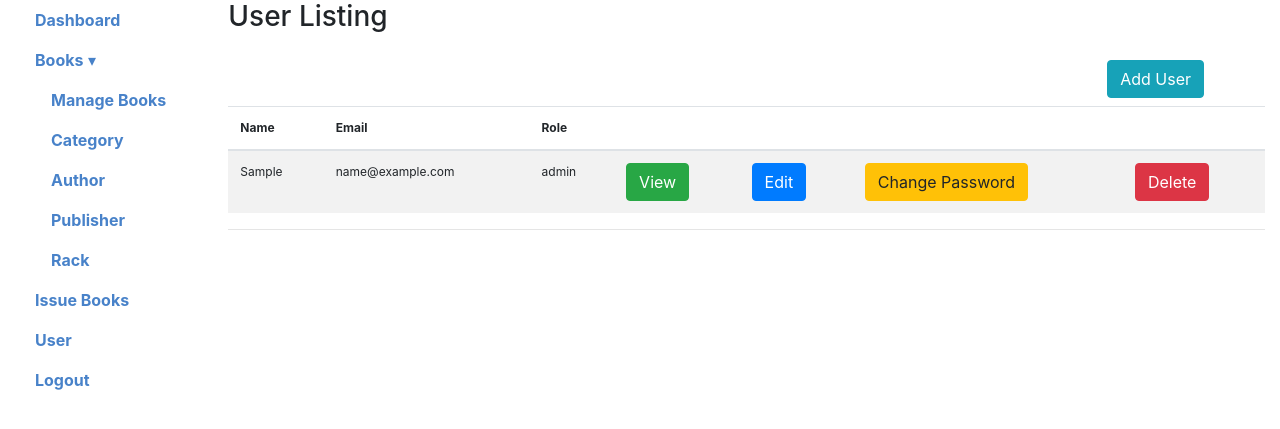
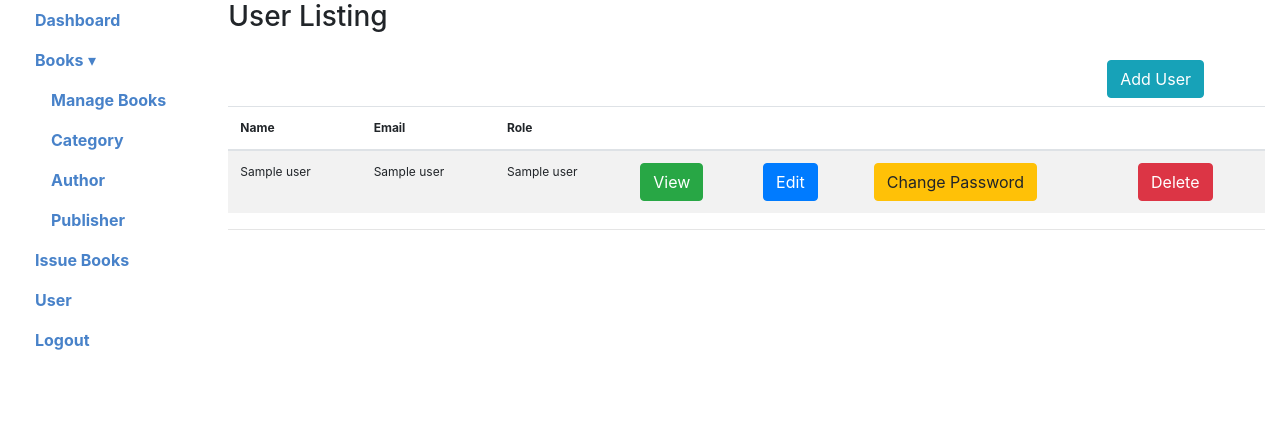
Before and after one commit to sachinbhumi7/library-system, a Flask app: page /users in a window 1280 px wide. Shown: the part 88-517 px from the top of the page. Run offline with Flask 3, Linux system fonts and the light colour scheme; the visitor is signed in with stand-in values (Sample User, id 1); a database or web service that is not in the repository returns one stand-in record (values such as "Sample title"); parts of the project's set-up code (start-up, migrations or seed data) failed here and were passed over; some libraries are stand-ins or nearby versions.

Commit message:
library system project

```diff
--- a/app.py
+++ b/app.py
@@ -33,7 +33,7 @@ def login():
             session['userid'] = user[0]  # Assuming user ID is the first column
             session['email'] = user[1]  # Assuming email is the second column
             session['name'] = user[2]  # Assuming name is the third column
-            session['role'] = user[3]  # Assuming role is the fourth column
+            session['role'] = user[4]  # Assuming role is the fourth column
             message = 'Logged in successfully!'
             conn.close()
             return redirect(url_for('dashboard'))
@@ -65,21 +65,21 @@ def save_user():
     if 'loggedin' in session:
         conn = get_db_connection()
         cursor = conn.cursor()
-        if request.method == 'POST' and 'role' in request.form and 'first_name' in request.form and 'last_name' in request.form and 'email' in request.form :
+        if request.method == 'POST' and 'role' in request.form and 'first_name' in request.form and 'email' in request.form :
 
             first_name = request.form['first_name']
-            last_name = request.form['last_name']
             email = request.form['email']
             role = request.form['role']
             action = request.form['action']
 
             if action == 'updateUser':
                 userId = request.form['userid']
-                cursor.execute('UPDATE "user" SET first_name = %s, last_name = %s, email = %s, role = %s WHERE id = %s', (first_name, last_name, email, role, userId))
+                cursor.execute('UPDATE "user" SET name = %s, email = %s, role = %s WHERE id = %s', (first_name, email, role, userId))
                 conn.commit()
             else:
                 password = request.form['password']
-                cursor.execute('INSERT INTO "user" (first_name, last_name, email, password, role) VALUES (%s, %s, %s, %s, %s)', (first_name, last_name, email, password, role))
+                print("hellooooo")
+                cursor.execute('INSERT INTO "user" (name, email, password, role) VALUES (%s, %s, %s, %s)', (first_name, email, password, role))
                 conn.commit()
 
             cursor.close()
@@ -339,7 +339,7 @@ def list_issue_book():
         cursor.execute('''
             SELECT issued_book.issuebookid, issued_book.issue_date_time, issued_book.expected_return_date,
             issued_book.return_date_time, issued_book.status, book.name AS book_name, book.isbn,
-            "user".first_name, "user".last_name
+            "user".name
             FROM issued_book
             LEFT JOIN book ON book.bookid = issued_book.bookid
             LEFT JOIN "user" ON "user".id = issued_book.userid
@@ -349,7 +349,7 @@ def list_issue_book():
         cursor.execute("SELECT bookid, name FROM book")
         books = cursor.fetchall()
 
-        cursor.execute("SELECT id, first_name, last_name FROM \"user\"")
+        cursor.execute("SELECT id, name FROM \"user\"")
         users = cursor.fetchall()
 
         cursor.close()
@@ -366,7 +366,7 @@ def save_issue_book():
         cursor.execute('''
             SELECT issued_book.issuebookid, issued_book.issue_date_time, issued_book.expected_return_date,
             issued_book.return_date_time, issued_book.status, book.name AS book_name, book.isbn,
-            "user".first_name, "user".last_name
+            "user".name
             FROM issued_book
             LEFT JOIN book ON book.bookid = issued_book.bookid
             LEFT JOIN "user" ON "user".id = issued_book.userid
@@ -415,7 +415,7 @@ def edit_issue_book():
         cursor.execute('''
             SELECT issued_book.issuebookid, issued_book.issue_date_time, issued_book.expected_return_date,
             issued_book.return_date_time, issued_book.bookid, issued_book.userid, issued_book.status,
-            book.name AS book_name, book.isbn, "user".first_name, "user".last_name
+            book.name AS book_name, book.isbn, "user".name
             FROM issued_book
             LEFT JOIN book ON book.bookid = issued_book.bookid
             LEFT JOIN "user" ON "user".id = issued_book.userid
@@ -426,7 +426,7 @@ def edit_issue_book():
         cursor.execute("SELECT bookid, name FROM book")
         books = cursor.fetchall()
 
-        cursor.execute("SELECT id, first_name, last_name FROM \"user\"")
+        cursor.execute("SELECT id, name FROM \"user\"")
         users = cursor.fetchall()
 
         cursor.close()
--- a/templates/left_menus.html
+++ b/templates/left_menus.html
@@ -8,7 +8,7 @@
 		<li class="nav-item"><a class="nav-link" href="{{ url_for('category')}}"><strong>Category</strong></a></li>
 		<li class="nav-item"><a class="nav-link" href="{{ url_for('author')}}"><strong>Author</strong></a></li>
 		<li class="nav-item"><a class="nav-link" href="{{ url_for('publisher')}}"><strong>Publisher</strong></a></li>
-		<li class="nav-item"><a class="nav-link" href="{{ url_for('rack')}}"><strong>Rack</strong></a></li>
+		<!-- <li class="nav-item"><a class="nav-link" href="{{ url_for('rack')}}"><strong>Rack</strong></a></li>	 -->
 	</ul>
 </li>
 <li class="nav-item"><a class="nav-link" href="{{ url_for('list_issue_book')}}"><strong>Issue Books</strong></a></li>
--- a/templates/login.html
+++ b/templates/login.html
@@ -6,9 +6,6 @@
       <div class="col-md-9 col-lg-10 main">
 		<h2>User Login</h2>
 		<form action="{{ url_for('login') }}" method="post">
-			{% if mesage is defined and mesage %}
-				<div class="alert alert-warning">{{ mesage }}</div>
-			{% endif %}
 			<div class="form-group">
 				<label for="email">Email:</label>
 				<input type="email" class="form-control" id="email" name="email" placeholder="Enter email" name="email">
--- a/templates/top_menus.html
+++ b/templates/top_menus.html
@@ -1,11 +1,8 @@
 <nav class="navbar navbar-expand-sm bg-dark">
-    <button class="navbar-toggler navbar-toggler-right" type="button" data-toggle="collapse" data-target="#collapsingNavbar">
-     <span class="navbar-toggler-icon"></span>
-    </button>
     <div class="navbar-collapse collapse" id="collapsingNavbar">
       <ul class="navbar-nav">
         <li class="nav-item active">
-           <h1><a class="nav-link" href="#">Library Management System <span class="sr-only">LMS</span></a></h1>
+           <h1><a class="nav-link" href="#">Library Management System</a></h1>
         </li>
       </ul>
 	  <ul class="navbar-nav ml-auto">
@@ -18,7 +15,7 @@
 			</li>
 		{% else %}
 			<li class="nav-item">
-				  <a class="nav-link" href="index.php">Login</a>
+				  <a class="nav-link" href="/login">Login</a>
 			</li>
 		{% endif %}
       </ul>
--- a/templates/users.html
+++ b/templates/users.html
@@ -27,13 +27,13 @@
 			<tbody>
 			  {% for user in users %}
 			  <tr>
-				<td>{{user.first_name}}</td>
-				<td>{{user.email}}</td>
-				<td>{{user.role}}</td>
-				<td><a href="{{url_for('view_user', userid=user.id)}}" class="btn btn-success">View</a></td>
-				<td><a href="{{url_for('edit_user', userid=user.id)}}" class="btn btn-primary">Edit</a></td>
-				<td><a href="{{url_for('password_change', userid=user.id)}}" class="btn btn-warning">Change Password</a></td>
-				<td><a href="{{url_for('delete_user', userid=user.id)}}" class="btn btn-danger">Delete</a></td>
+				<td>{{user[1]}}</td>
+				<td>{{user[2]}}</td>
+				<td>{{user[4]}}</td>
+				<td><a href="{{url_for('view_user', userid=user[0])}}" class="btn btn-success">View</a></td>
+				<td><a href="{{url_for('edit_user', userid=user[0])}}" class="btn btn-primary">Edit</a></td>
+				<td><a href="{{url_for('password_change', userid=user[0])}}" class="btn btn-warning">Change Password</a></td>
+				<td><a href="{{url_for('delete_user', userid=user[0])}}" class="btn btn-danger">Delete</a></td>
 			  </tr>
 			{% endfor %}
 			</tbody>
@@ -61,14 +61,9 @@
 						</div>
 
 						<div class="form-group">
-							<label for="first name" class="control-label">First Name</label>
+							<label for="first name" class="control-label">Name</label>
 							<input type="text" name="first_name" id="first_name" autocomplete="off" class="form-control" placeholder="first name"/>
 
-						</div>
-
-						<div class="form-group"
-							<label for="last name" class="control-label">Last Name</label>
-							<input type="text" class="form-control" id="last_name" name="last_name" placeholder="Last name" >
 						</div>
 
 						<div class="form-group"
--- a/templates/view_user.html
+++ b/templates/view_user.html
@@ -7,9 +7,9 @@
       <div class="col-md-9 col-lg-10 main">
 		<h3>User Details</h3>
 		<br>
-		<h4>{{user.first_name}}</h4>
-		<p><strong>Email: </strong> {{user.email}}. </p>
-		<p><strong>Role: </strong> {{user.role}} </p>
+		<h4>{{user[1]}}</h4>
+		<p><strong>Email: </strong> {{user[2]}}. </p>
+		<p><strong>Role: </strong> {{user[4]}} </p>
         <hr>
        </div>
       </div>
```
Also changed, not shown: templates/author.html (+5 -5 lines), templates/edit_issue_book.html (+5 -5 lines), templates/edit_user.html (+6 -11 lines), templates/issue_book.html (+11 -11 lines), templates/publisher.html (+5 -5 lines).
